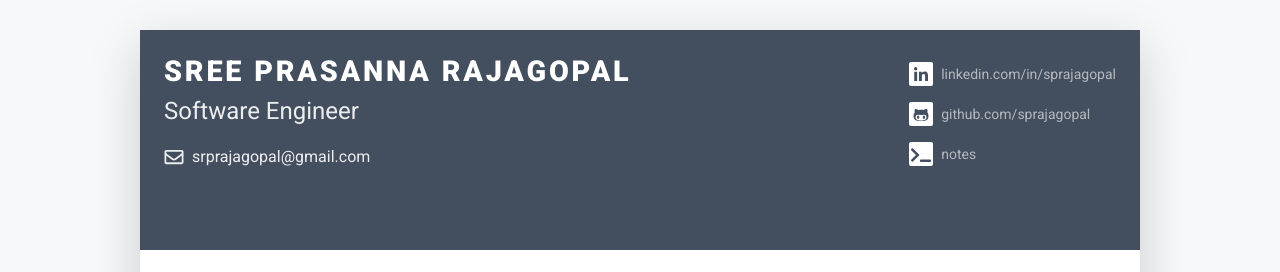
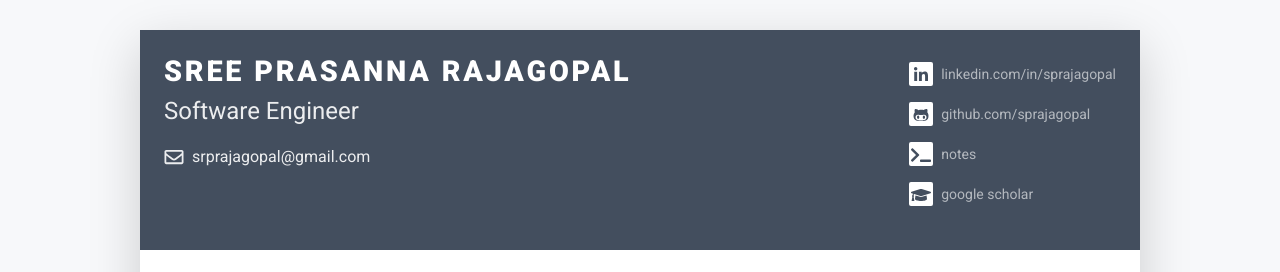
Before and after one commit to sprjg/sprjg.github.io, a plain HTML site: page index.html in a window 1280 px wide. Shown: the top 272 px of the page. Drawn offline with Linux system fonts and the light colour scheme.

Commit message:
Update index.html

```diff
--- a/index.html
+++ b/index.html
@@ -44,6 +44,7 @@
                   <li class="mb-3"><a href="https://linkedin.com/in/sprajagopal" target="_blank"><span class="fa-container text-center mr-2"><i class="fab fa-linkedin-in fa-fw"></i></span>linkedin.com/in/sprajagopal</a></li>
                   <li class="mb-3"><a href="https://github.com/sprajagopal"><span class="fa-container text-center mr-2"><i class="fab fa-github-alt fa-fw"></i></span>github.com/sprajagopal</a></li>
                    <li class="mb-3"><a href="https://sprjg.github.io/posts"><span class="fa-container text-center mr-2"><i class="fa fa-terminal fa-fw"></i></span>notes</a></li>
+                   <li class="mb-3"><a href="https://scholar.google.co.in/citations?user=EEfouEUAAAAJ&hl=en"><span class="fa-container text-center mr-2"><i class="fa fa-graduation-cap fa-fw"></i></span>google scholar</a></li>
 
                 </ul>
               </div>
```
